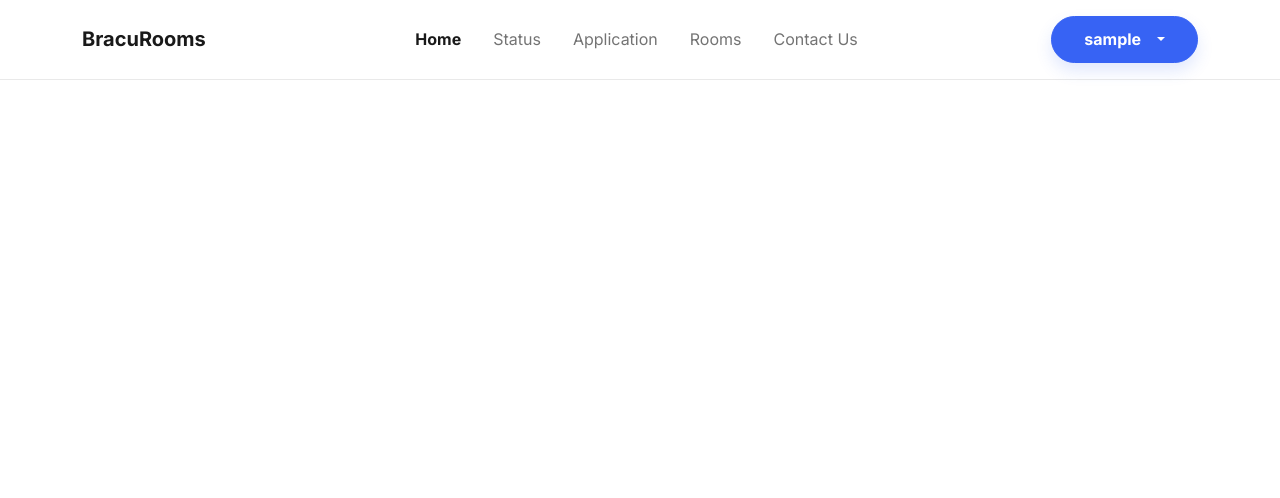
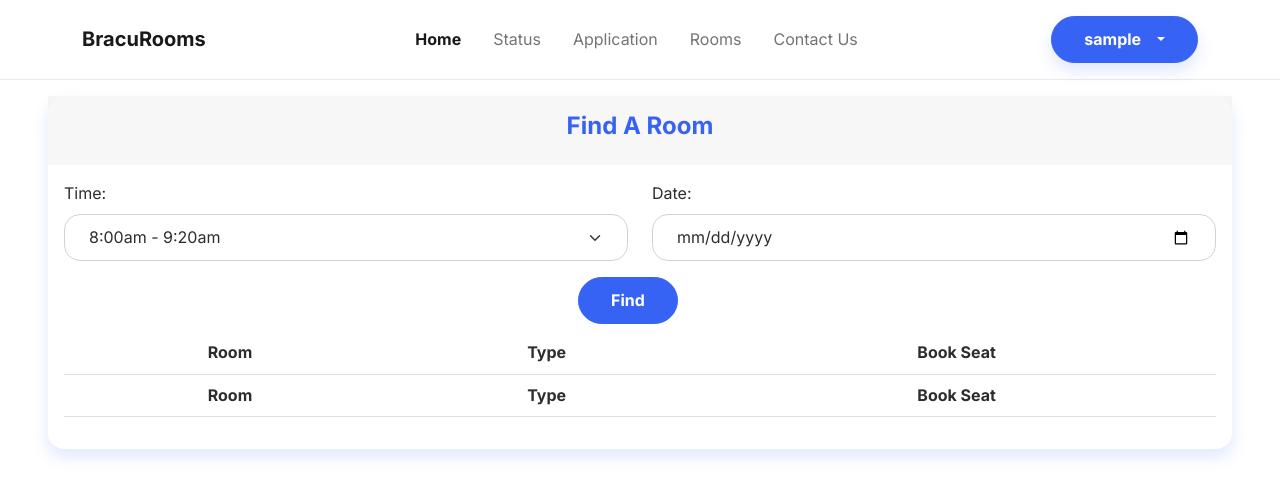
Before and after one commit to ahsankoushik/BracuRooms, a Django app: page / in a window 1280 px wide. Shown: the top 498 px of the page. Run offline with Django 4.2, Linux system fonts and the light colour scheme; the visitor is signed in with stand-in values (Sample User, id 1); lists and menus that the app fills with data are empty; some libraries are stand-ins or nearby versions.

Commit message:
almost done

```diff
--- a/api/urls.py
+++ b/api/urls.py
@@ -7,5 +7,10 @@ urlpatterns = [
     path('bookings', views.booking, name='api_booking'),
     path('get_booking_approval', views.get_booking_approval, name='api_get_booking_aproval'),
     path('approve/<int:id>/<int:flag>',views.approve, name='api_approve'),
-    path('free_room',views.free_room, name='api_free_room'),
+    path('free_room_teacher',views.free_room_teacher, name='api_free_room_teacher'),
+    path('free_room_st',views.free_room_st, name='api_free_room_st'),
+
+
+    path('book_a_seat/<int:room>',views.book_a_seat, name= 'api_book_a_seat'),
+    path('remove_seat',views.remove_seat, name='api_remove_seat')
 ]
--- a/rooms/admin.py
+++ b/rooms/admin.py
@@ -6,7 +6,7 @@ from .models import *
 
 
 class RoomsAdmin(admin.ModelAdmin):
-    list_display = ('id','room_number','room_type')
+    list_display = ('id','room_number','room_type','seats','booked')
 
 
 class BookingsAdmin(admin.ModelAdmin):
@@ -19,6 +19,9 @@ class TeacherApplicationAdmin(admin.ModelAdmin):
 class TimeSlotAdmin(admin.ModelAdmin):
     list_display = ('id','booking','timeslot')
 
+class SeatRequestAdmin(admin.ModelAdmin):
+    list_display = ('id','user','Room_number','seats_requested')
+
 
 
 
@@ -26,3 +29,4 @@ admin.site.register(Room, RoomsAdmin)
 admin.site.register(Booking, BookingsAdmin)
 # admin.site.register(TeacherApplies,TeacherApplicationAdmin)
 admin.site.register(TimeSlot,TimeSlotAdmin)
+admin.site.register(RequestsForSeats,SeatRequestAdmin)
--- a/rooms/models.py
+++ b/rooms/models.py
@@ -81,8 +81,8 @@ class RequestsForSeats(models.Model):
     class Meta:
         db_table = 'seat_request'
     user = models.ForeignKey(User,on_delete= models.CASCADE,null = True)
-    Room_number = models.ForeignKey(Room,on_delete=models.CASCADE)
-    seats_requested = models.IntegerField(blank= True,default =1)
+    Room_number = models.ForeignKey(Room,on_delete=models.CASCADE,blank= True,null= True)
+    seats_requested = models.BooleanField(blank= True,default =0,null=True)
 
 # class AdminApproves(models.Model):
 #     class Meta:
--- a/rooms/static/js/home.js
+++ b/rooms/static/js/home.js
@@ -1,13 +1,63 @@
-// $.ajax({
-//     url: 'https://api.quotable.io/random',
-//     type: 'GET',
-//     dataType: 'json',
-//     success: function(res){
-//         console.log(res);
-//     },
-//     error :function(e){
-//         console.log(e)
-//     }
+$('form').submit(function(e){
+    e.preventDefault();
+    let formdata = new FormData($(this)[0]);
+    formdata.append('time_slot',$('#time_1').val())
+    $.ajax({
+        url: '../api/free_room_st',
+        type: 'post',
+        data: formdata,
+            headers: {'X-CSRFToken': document.getElementsByName('csrfmiddlewaretoken')[0].value },
+            cache: false,
+            contentType: false,
+            processData: false,
+            success: function(res) {
+                // console.log(res);
+                let html = '';
+                for(x in res){
+                    room =res[x].__str__.split('(')
+                    // console.log(res[x].faculty);
+                    html += `<tr class="text-center" id ="${res[x].id}">
+                        <td>${room[0]}</td>
+                        <td>${room[1].slice(0,-1)}</td>
+                        <td><button class="btn btn-primary" onclick="book_a_seat(${res[x].id})">Book</button></td>
+                    </tr>`;
+                }
+                document.getElementById('room_details').innerHTML = html;
 
 
-// })
+            },
+            error: function(res) {
+                // if(`{"room_number":["room with this room number already exists."]}`==res['responseText'])
+                // alert('A room with that room number already exists.');
+                console.log('error');
+                console.log(res);
+            }
+
+    })
+}
+)
+
+function book_a_seat(room){
+    $.ajax({
+        url:`../api/book_a_seat/${room}`,
+        type:'GET',
+
+        success:(function(res){
+            // window.location.href = '../apply';
+            // console.log(res.status);
+
+
+            $.notify({title :'Success', content:'A seat has booked ', timeout:5000});
+
+
+        }),
+        error: (function(e){
+            console.log('error');
+            if (e.status == 409){
+                alert("You have a privous booking")
+            }
+        })
+
+    })
+
+}
--- a/rooms/static/js/navbar.js
+++ b/rooms/static/js/navbar.js
@@ -1,7 +1,6 @@
 // console.log(document.title)
 switch(document.title){
     case "Home":
-        console.log('hoime');
         document.getElementById("home").classList.add("active");
         break
     case "Status":
--- a/templates/components/application_form.html
+++ b/templates/components/application_form.html
@@ -26,7 +26,7 @@
                         <div class="col col-md-12 col-sm-12 col-lg-6 col-12">
                             <div class="mb-3">
                                 <label class="form-label" for="date">Date:</label>
-                                <input class="form-control inp" type="date" name="date" step="any" required id="date" >
+                                <input class="form-control inp"  type="date"  id="date"  name="date" step="any" required id="date" >
                             </div>
 
                         </div>
@@ -36,7 +36,7 @@
                             <div class="col col-12">
                                 <div class="mb-3">
                                     <label class="form-label" for="room">Time:</label>
-                                    <select id="time_1" placeholder="room_number">
+                                    <select id="time_1" class="form-select" placeholder="room_number">
                                         <option value="1">8:00am - 9:20am</option>
                                         <option value="2">9:30am - 10:50am</option>
                                         <option value="3">11:00am - 12:20am</option>
@@ -80,6 +80,7 @@
 {% load static %}
 <link rel="stylesheet" href="{% static 'notify/notify.css' %}">
 <script src="{% static 'js/jquery.js' %}"></script>
+<!-- <script src="http://code.jquery.com/ui/1.11.0/jquery-ui.js"></script> -->
 <script src="{% static 'bootstrap/js/bootstrap.min.js' %}"></script>
 <script src="{% static 'selectise/selectise.js' %}"></script>
 <script src="{% static 'notify/notify.js' %}"></script>
--- a/templates/views/home.html
+++ b/templates/views/home.html
@@ -10,19 +10,90 @@
 </head>
 <body>
     {% include 'components/navbar.html' %}
-    <div class="pt-10">
-        <div class="row">
-            <div class="col col-lg-6">
-                <p>{{ user }}</p>
+    <div class="container-fluid pt-4 pt-xl-5 my-5  px-5">
+    <div class="card shadow">
+        <form method="post" id="form" enctype="multipart/form-data">
+            {% csrf_token %}
+            <div class="card-header py-3">
+                <div class="row">
+                    <div class="col ">
+                        <h4 class=" text-primary mw-0 fw-bold" style="text-align: center ;">Find A Room</h4>
+                    </div>
+                </div>
+
             </div>
-            <div class="col col-lg-6">
-                <p>{{ role }}</p>
+            <div class="card-body">
+                    <div class="row">
+                        <div class="col col-md-12 col-sm-12 col-lg-6 col-12">
+                            <div id="times">
+                                <div class="row" id="row_1">
+                                    <div class="col col-12">
+                                        <div class="mb-3">
+                                            <label class="form-label" for="room">Time:</label>
+                                            <select id="time_1" class="form-select" placeholder="room_number">
+                                                <option value="1">8:00am - 9:20am</option>
+                                                <option value="2">9:30am - 10:50am</option>
+                                                <option value="3">11:00am - 12:20am</option>
+                                                <option value="4">12:30am - 1:50am</option>
+                                                <option value="5">2:00am - 3:20am</option>
+                                                <option value="6">3:30am - 5:20am</option>
+                                              </select>
+                                        </div>
+                                    </div>
+                                </div>
+                            </div>
+                            <!-- r -->
+
+                        </div>
+                        <div class="col col-md-12 col-sm-12 col-lg-6 col-12">
+                            <div class="mb-3">
+                                <label class="form-label" for="date">Date:</label>
+                                <input class="form-control inp" type="date" name="date" step="any" required id="date" >
+                            </div>
+                        </div>
+                        <div class="row">
+                                <div class="col text-center" >
+                                    <button class="btn btn-primary" type="submit">Find</button>
+                                </div>
+                            </div>
+                        </div>
+                        <div class="row">
+                            <div class="col col-12">
+                                <div class="table-responsive table mt-2" id="dataTable" role="grid" aria-describedby="dataTable_info">
+                                    <table class="table my-0" id="dataTable">
+                                        <thead>
+                                            <tr class="text-center">
+                                                <th>Room</th>
+                                                <th>Type</th>
+                                                <th>Book Seat</th>
+                                            </tr>
+                                        </thead>
+                                            <tbody id="room_details">
+                                            </tbody>
+                                        <tfoot>
+                                            <tr class="text-center">
+                                                <th>Room</th>
+                                                <th>Type</th>
+                                                <th>Book Seat</th>
+                                            </tr>
+                                        </tfoot>
+                                    </table>
+                                </div>
+                            </div>
+                        </div>
+                    </div>
+                </div>
             </div>
-        </div>
+
+        </form>
     </div>
+</div>
 
     <script src="{% static 'js/jquery.js' %}"></script>
     <script src="{% static 'bootstrap/js/bootstrap.min.js' %}"></script>
+    <script src="{% static 'notify/notify.js' %}"></script>
+
+    <!-- <script src="{% static 'selectise/selectise.js' %}"></script> -->
     <script src="{% static 'js/home.js' %}"></script>
 </body>
 </html>
```
Also changed, not shown: api/views.py (+85 -4 lines), rooms/static/js/apply.js (+33 -13 lines), rooms/migrations/0002_alter_requestsforseats_seats_requested.py (added), rooms/migrations/0003_alter_requestsforseats_room_number_and_more.py (added).
